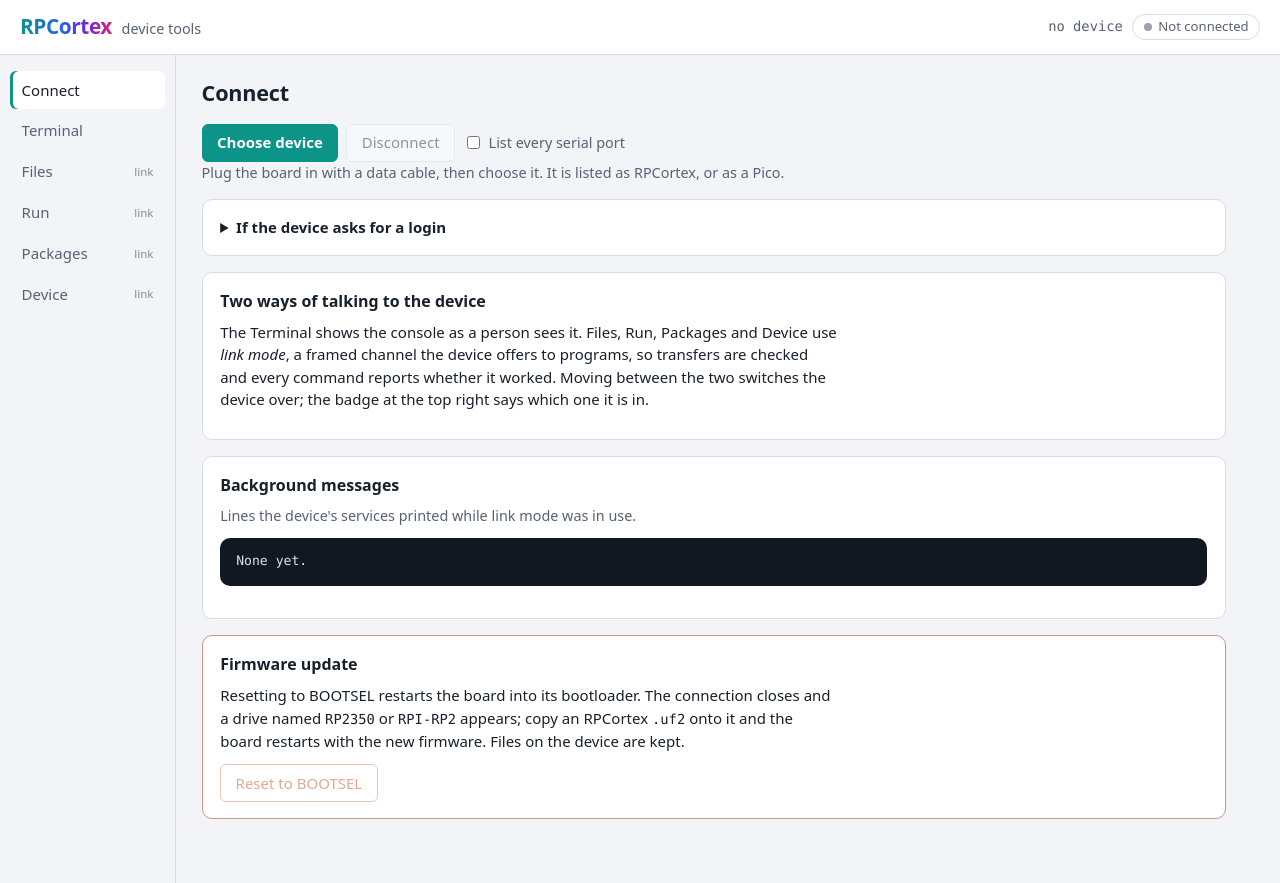
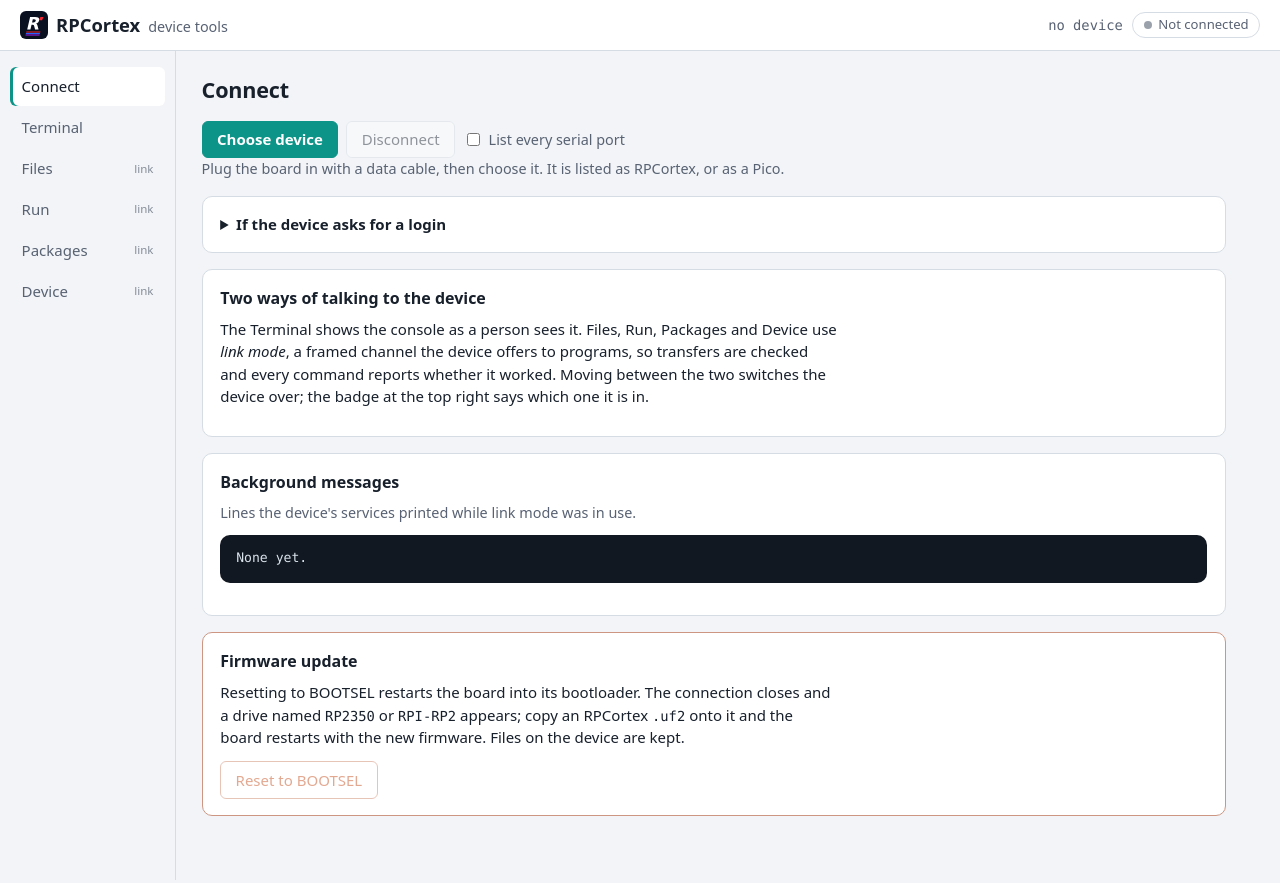
Before and after one commit to dash1101/RPCortex, a website with bundled scripts: page tools/web/index.html in a window 1280 px wide. Built offline with nearby package versions, Linux system fonts and the light colour scheme.

Commit message:
web: the RPCortex R mark in the header, not a gradient wordmark
The browser tool spelled RPCortex in a gradient display style of its own.
The brand is the wordmark in the site header and the one-letter R mark
elsewhere, so the tool now shows the R mark (the site's logo.svg, on a
dark tile since it is drawn for dark backgrounds) with the name in plain
text.

```diff
--- a/tools/web/css/style.css
+++ b/tools/web/css/style.css
@@ -80,15 +80,21 @@ a { color: var(--accent); }
   background: var(--surface);
   border-bottom: 1px solid var(--line);
 }
-.brand { display: flex; align-items: baseline; gap: 0.6rem; min-width: 0; }
+.brand { display: flex; align-items: baseline; gap: 0.5rem; min-width: 0; }
 .wordmark {
-  font-weight: 800;
-  font-size: 1.3rem;
-  letter-spacing: -0.02em;
-  background: linear-gradient(90deg, var(--mark-1), var(--mark-2) 45%, var(--mark-3) 75%, var(--mark-4));
-  -webkit-background-clip: text;
-  background-clip: text;
-  color: transparent;
+  font-weight: 700;
+  font-size: 1.15rem;
+  color: var(--ink);
+}
+/* The R mark, as on the site. It is drawn for a dark background, so it sits on
+   a dark tile in either theme. */
+.mark {
+  align-self: center;
+  width: 28px;
+  height: 28px;
+  border-radius: 6px;
+  background: #0b1020;
+  padding: 2px;
 }
 .brand-sub { color: var(--muted); font-size: 0.9rem; white-space: nowrap; }
 
--- a/tools/web/index.html
+++ b/tools/web/index.html
@@ -12,6 +12,7 @@
 <body data-mode="off">
 <header class="top">
   <div class="brand">
+    <img class="mark" src="img/mark.svg" alt="" width="28" height="28">
     <span class="wordmark">RPCortex</span>
     <span class="brand-sub">device tools</span>
   </div>
```
Also changed, not shown: CHANGELOG.md, tools/web/img/mark.svg (added).
